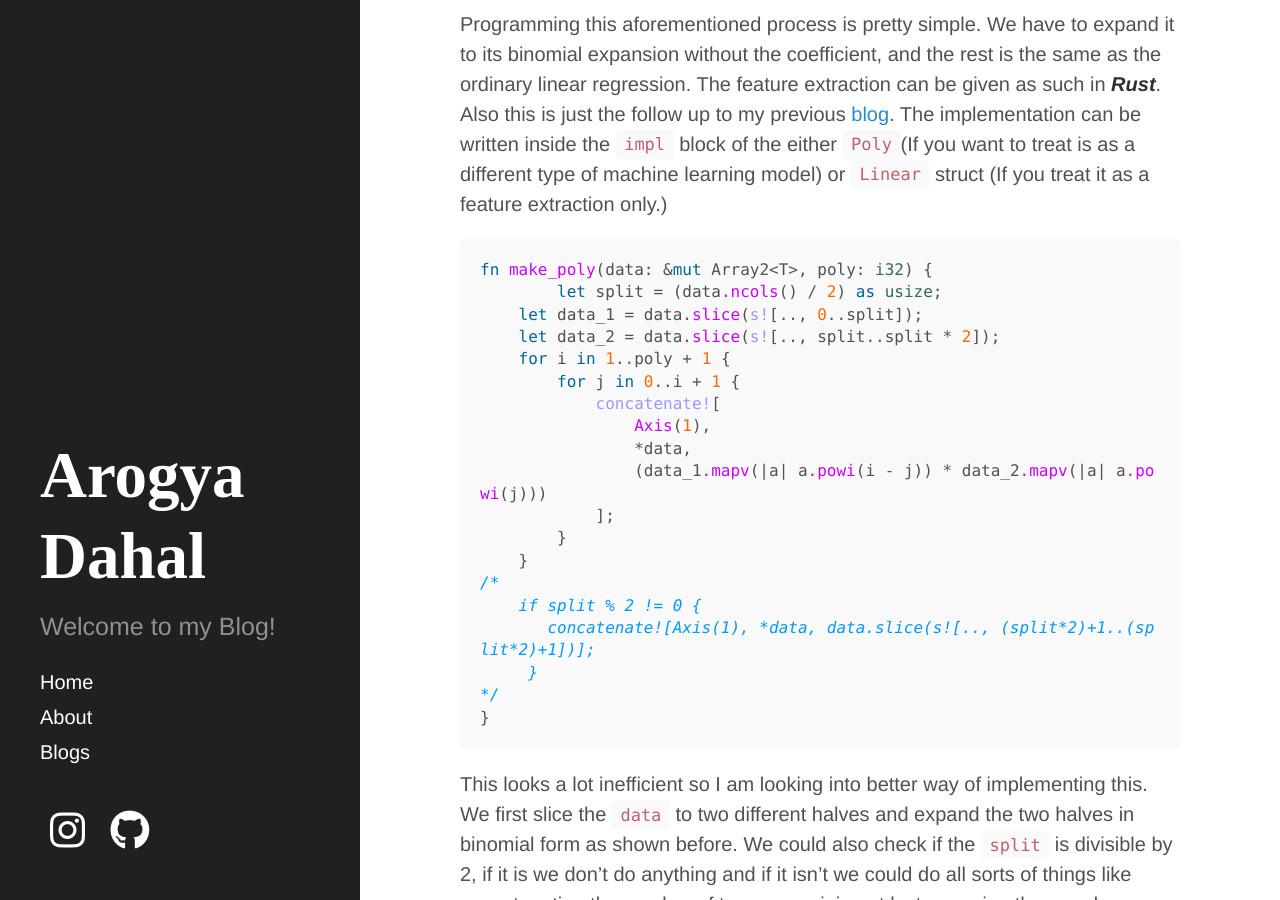
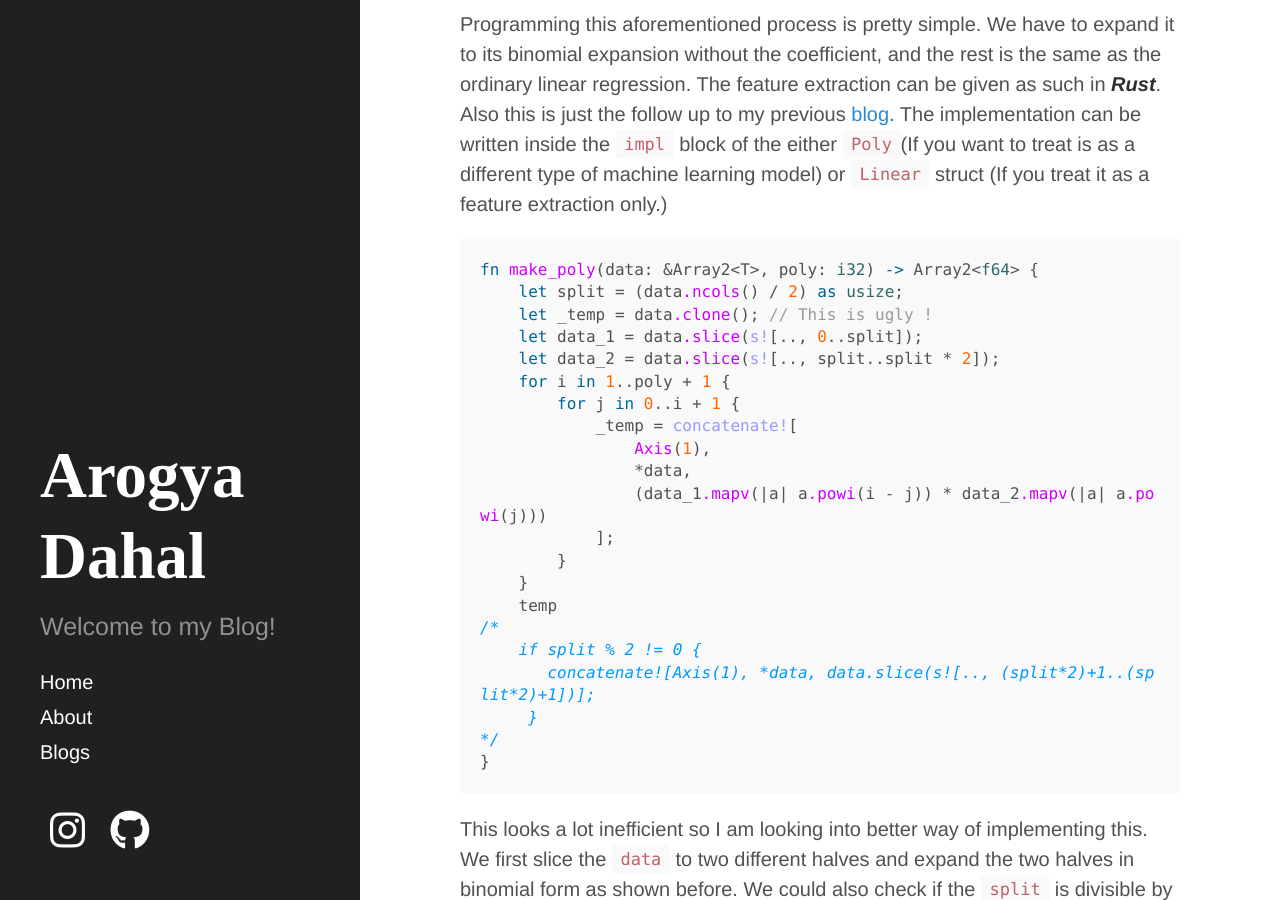
Before and after one commit to arogyad/arogyad.github.io, a Jekyll site: the page built from _posts/2021-07-15-Polynomial.md, in a window 1280 px wide and 900 px high, scrolled down 2815 px. Built offline with Jekyll 4.4.1, drawn with Linux system fonts in a browser that asks for light colours; nearby versions of some CDN libraries; some web fonts are replaced; our own code applies the rules of GitHub Pages for plain Markdown files.

Commit message:
Update 2021-07-15-Polynomial.md

````diff
--- a/_posts/2021-07-15-Polynomial.md
+++ b/_posts/2021-07-15-Polynomial.md
@@ -124,19 +124,21 @@ Here, $$X_1^{m-1}X_2^1$$ means element wise exponent of $$X_1$$ to $$m-1$$ and $
 
 Programming this aforementioned process is pretty simple. We have to expand it to its binomial expansion without the coefficient, and the rest is the same as the ordinary linear regression. The feature extraction can be given as such in ***Rust***. Also this is just the follow up to my previous <a href="https://arogyad.github.io/2021/07/05/Linear-Reg/" target="_blank">blog</a>. The implementation can be written inside the `impl` block of the either `Poly`(If you want to treat is as a different type of machine learning model) or `Linear` struct (If you treat it as a feature extraction only.)
 ```rust
-fn make_poly(data: &mut Array2<T>, poly: i32) {
-	let split = (data.ncols() / 2) as usize;
+fn make_poly(data: &Array2<T>, poly: i32) -> Array2<f64> {
+    let split = (data.ncols() / 2) as usize;
+    let _temp = data.clone(); // This is ugly !
     let data_1 = data.slice(s![.., 0..split]);
     let data_2 = data.slice(s![.., split..split * 2]);
     for i in 1..poly + 1 {
         for j in 0..i + 1 {
-            concatenate![
+            _temp = concatenate![
                 Axis(1),
                 *data,
                 (data_1.mapv(|a| a.powi(i - j)) * data_2.mapv(|a| a.powi(j)))
             ];
         }
     }
+    temp
 /*
     if split % 2 != 0 {
        concatenate![Axis(1), *data, data.slice(s![.., (split*2)+1..(split*2)+1])];
````
